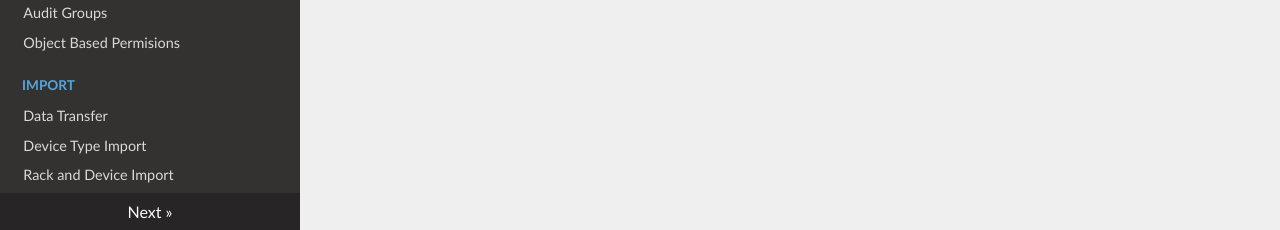
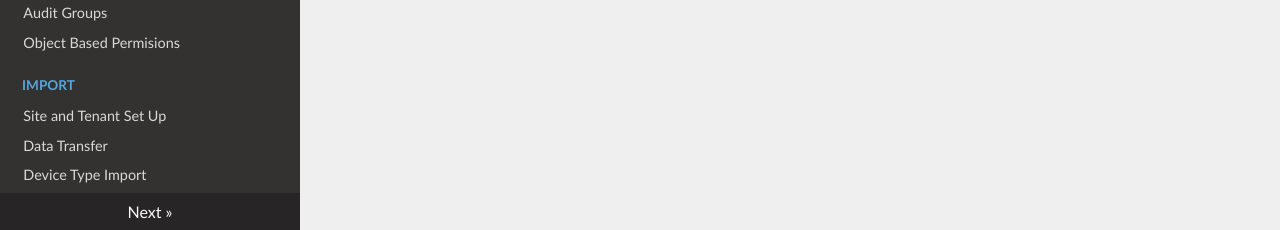
Before and after one commit to gadler01/peripety-docs, an MkDocs documentation site: the page built from docs/index.md, in a window 1280 px wide. Shown: the part 667-897 px from the top of the page. Built offline with MkDocs 1.6.1, drawn with Linux system fonts in a browser that asks for light colours; nearby versions of some CDN libraries; old or Windows-style settings are respelled for this version of MkDocs.

Commit message:
Update mkdocs.yml

```diff
--- a/mkdocs.yml
+++ b/mkdocs.yml
@@ -31,6 +31,7 @@ pages:
       - Object Based Permisions: 'administration/object_based_permissions.md'
 
     - Import:
+      - Site and Tenant Set Up: 'import/site_tenant.md'
       - Data Transfer: 'import/data_transfer.md'
       - Device Type Import: 'import/device_type_import.md'
       - Rack and Device Import: 'import/rack_device_import.md'
```
